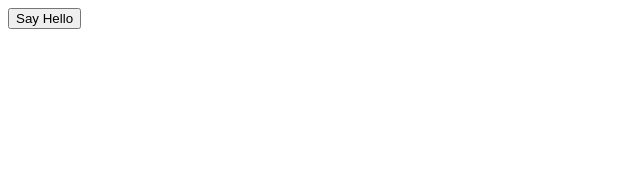
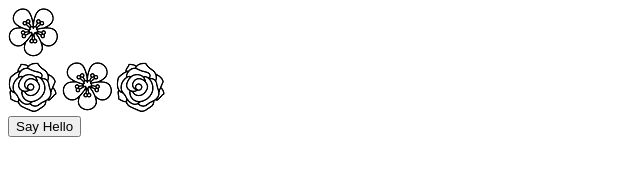
Before and after one commit to ZackFX/ZackFX.github.io, a plain HTML site: page exercice.html in a window 1280 px wide. Shown: the whole page, without its empty margins (0-640 px from the left). Drawn offline with Linux system fonts and the light colour scheme.

Commit message:
DOM task 1 and 2

```diff
--- a/exercice.html
+++ b/exercice.html
@@ -3,7 +3,15 @@
     <head>
         <meta charset="utf-8">
     </head>
-    <body>
+    <body onload="init()">
+            <div>
+                <img src="car2.png" id="first" >
+            </div>
+            <div id="container">
+                <img src="flower1.png">
+                <img src="flower1.png">
+                <img src="flower1.png">
+             </div>
         <button type="button" onclick="greet()">Say Hello</button>
         <script src="script.js"></script>
     </body>
--- a/script.js
+++ b/script.js
@@ -1,3 +1,8 @@
 function greet() {
     window.alert("Hello everyone");
 }
+
+function init() {
+    document.getElementById("first").src = "flower2.png";
+    document.getElementById("container").getElementsByTagName("img")[1].src = "flower2.png";
+}
```
Also changed, not shown: car1.png (added), car2.png (added), flower1.png (added), flower2.png (added).
